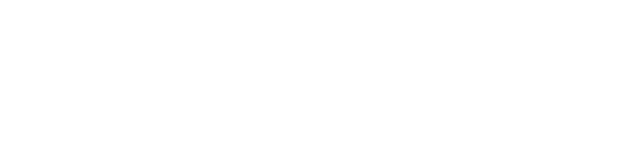
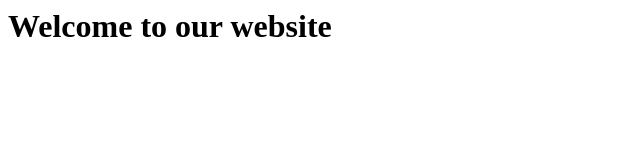
Before and after one commit to darttusinn/website, a plain HTML site: page index.html in a window 1280 px wide. Shown: the whole page, without its empty margins (0-640 px from the left). Drawn offline with Linux system fonts and the light colour scheme.

Commit message:
add title and welcome worlds

```diff
--- a/index.html
+++ b/index.html
@@ -1,6 +1,8 @@
 <html>
 	<head>
+		<title>Website</title>
 	</head>
 	<body>
+		<h1>Welcome to our website</h1>
 	</body>
 </html>
```
